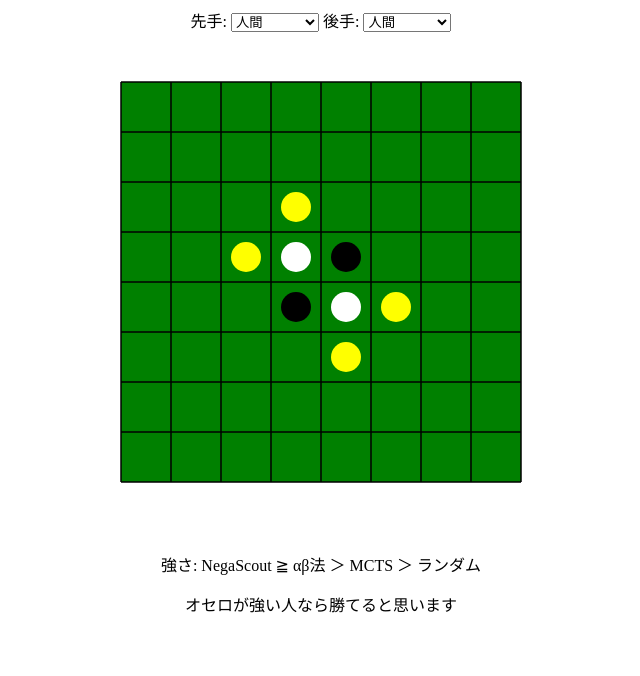
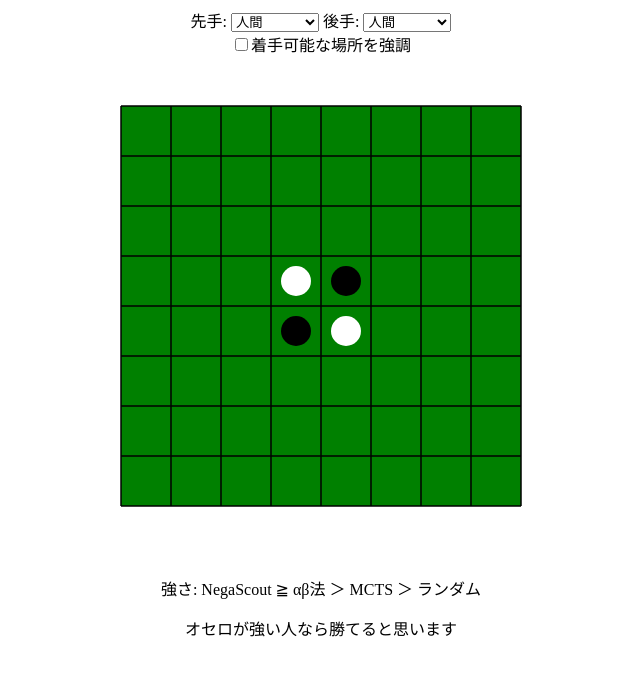
Before and after one commit to Tlapesium/reversi, a plain HTML site: page index.html in a window 1280 px wide. Shown: the whole page, without its empty margins (319-959 px from the left). Drawn offline with Linux system fonts and the light colour scheme.

Commit message:
着手可能な場所の強調を消せるように

```diff
--- a/index.html
+++ b/index.html
@@ -28,6 +28,8 @@
                 <option value="mcts">MCTS</option>
             </select>
             <br>
+            <input type="checkbox" id="highlight">着手可能な場所を強調
+            <br>
             <canvas id="canvas" width="500" height="500"></canvas>
         </div>
         <div style="text-align: center;">
--- a/reversi.js
+++ b/reversi.js
@@ -56,7 +56,7 @@ function draw() {
                 context.closePath();
                 context.fill();
             }
-            if (board_is_valid(player, i, j)) {
+            if (board_is_valid(player, i, j) && document.getElementById('highlight').checked) {
                 context.beginPath();
                 context.fillStyle = "yellow";
                 context.arc(offsetX + j*50 + 25, offsetY + i*50 + 25, 15, 0, Math.PI * 2, true);
```
